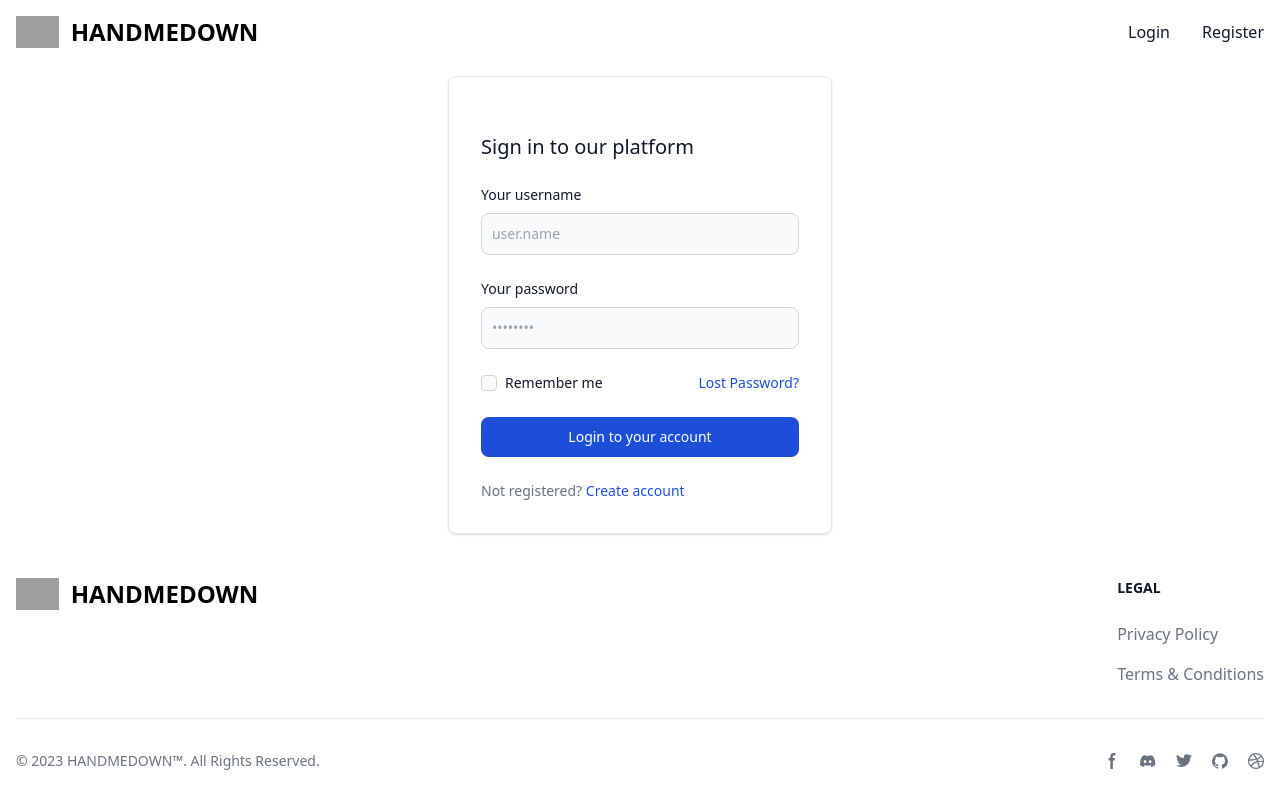
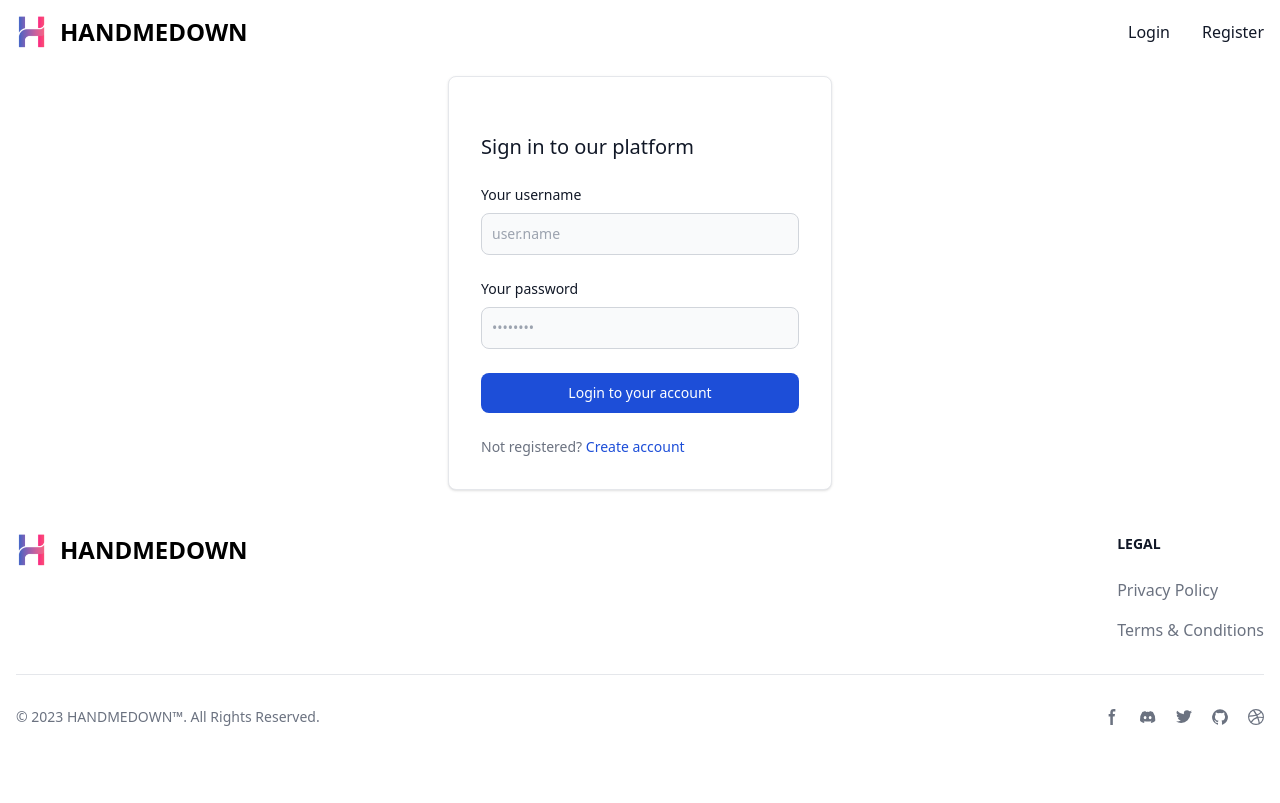
Before and after one commit to AristonCatipay/django_online_marketplace, a Django app: a page that uses core/templates/core/base.html in a window 1280 px wide. After the commit the page ends 726 px from the top, so only its background shows below. Run offline with Django 4.2, Linux system fonts and the light colour scheme; some libraries are stand-ins or nearby versions; grey boxes are pictures that could not be loaded.

Commit message:
Created the logo for the website. Edit the edit item detail page.

```diff
--- a/core/templates/core/base.html
+++ b/core/templates/core/base.html
@@ -1,4 +1,6 @@
 <!-- This will be the base file for all the html files. -->
+
+{% load static %}
 
 <!DOCTYPE html>
 <html lang="en">
@@ -20,7 +22,7 @@
         <nav class="bg-white border-gray-200 dark:bg-gray-900">
             <div class="max-w-screen-xl flex flex-wrap items-center justify-between mx-auto p-4">
             <a href="/" class="flex items-center">
-                <img src="https://flowbite.com/docs/images/logo.svg" class="h-8 mr-3" alt="HANDMEDOWN Logo" />
+                <img src="{% static 'logo.png' %}" class="h-8 mr-3" alt="HANDMEDOWN Logo" />
                 <span class="self-center text-2xl font-bold whitespace-nowrap dark:text-white">HANDMEDOWN</span>
             </a>
             <div class="flex items-center md:order-2">
@@ -75,7 +77,7 @@
          <nav class="bg-white border-gray-200 dark:bg-gray-900">
             <div class="max-w-screen-xl flex flex-wrap items-center justify-between mx-auto p-4">
             <a href="/" class="flex items-center">
-               <img src="https://flowbite.com/docs/images/logo.svg" class="h-8 mr-3" alt="HANDMEDOWN Logo" />
+               <img src="{% static 'logo.png' %}" class="h-8 mr-3" alt="HANDMEDOWN Logo" />
                <span class="self-center text-2xl font-bold whitespace-nowrap dark:text-white">HANDMEDOWN</span>
             </a>
             <button data-collapse-toggle="navbar-default" type="button" class="inline-flex items-center p-2 w-10 h-10 justify-center text-sm text-gray-500 rounded-lg md:hidden hover:bg-gray-100 focus:outline-none focus:ring-2 focus:ring-gray-200 dark:text-gray-400 dark:hover:bg-gray-700 dark:focus:ring-gray-600" aria-controls="navbar-default" aria-expanded="false">
@@ -106,7 +108,7 @@
             <div class="md:flex md:justify-between">
             <div class="mb-6 md:mb-0">
                 <a href="/" class="flex items-center">
-                    <img src="https://flowbite.com/docs/images/logo.svg" class="h-8 mr-3" alt="HANDMEDOWN Logo" />
+                    <img src="{% static 'logo.png' %}" class="h-8 mr-3" alt="HANDMEDOWN Logo" />
                     <span class="self-center text-2xl font-bold whitespace-nowrap dark:text-white">HANDMEDOWN</span>
                 </a>
             </div>
--- a/core/templates/core/signin.html
+++ b/core/templates/core/signin.html
@@ -27,7 +27,7 @@
             <label for="password" class="block mb-2 text-sm font-medium text-gray-900 dark:text-white">Your password</label>
             <input type="password" name="password" id="password" placeholder="••••••••" class="bg-gray-50 border border-gray-300 text-gray-900 text-sm rounded-lg focus:ring-blue-500 focus:border-blue-500 block w-full p-2.5 dark:bg-gray-600 dark:border-gray-500 dark:placeholder-gray-400 dark:text-white" required>
         </div>
-        <div class="flex items-start">
+        <!-- <div class="flex items-start">
             <div class="flex items-start">
                 <div class="flex items-center h-5">
                     <input id="remember" type="checkbox" value="" class="w-4 h-4 border border-gray-300 rounded bg-gray-50 focus:ring-3 focus:ring-blue-300 dark:bg-gray-700 dark:border-gray-600 dark:focus:ring-blue-600 dark:ring-offset-gray-800 dark:focus:ring-offset-gray-800" required>
@@ -35,7 +35,7 @@
                 <label for="remember" class="ml-2 text-sm font-medium text-gray-900 dark:text-gray-300">Remember me</label>
             </div>
             <a href="#" class="ml-auto text-sm text-blue-700 hover:underline dark:text-blue-500">Lost Password?</a>
-        </div>
+        </div> -->
         <button type="submit" class="w-full text-white bg-blue-700 hover:bg-blue-800 focus:ring-4 focus:outline-none focus:ring-blue-300 font-medium rounded-lg text-sm px-5 py-2.5 text-center dark:bg-blue-600 dark:hover:bg-blue-700 dark:focus:ring-blue-800">Login to your account</button>
         <div class="text-sm font-medium text-gray-500 dark:text-gray-300">
             Not registered? <a href="{% url 'core:signup' %}" class="text-blue-700 hover:underline dark:text-blue-500">Create account</a>
--- a/django_online_marketplace/settings.py
+++ b/django_online_marketplace/settings.py
@@ -10,6 +10,7 @@ For the full list of settings and their values, see
 https://docs.djangoproject.com/en/4.2/ref/settings/
 """
 
+import os
 from pathlib import Path
 
 # Build paths inside the project like this: BASE_DIR / 'subdir'.
@@ -128,7 +129,12 @@ USE_TZ = True
 # Static files (CSS, JavaScript, Images)
 # https://docs.djangoproject.com/en/4.2/howto/static-files/
 
+
 STATIC_URL = 'static/'
+STATICFILES_DIRS = [
+    BASE_DIR / "static",
+]
+
 MEDIA_URL = 'media/'
 MEDIA_ROOT = BASE_DIR / 'media'
 
--- a/item/forms.py
+++ b/item/forms.py
@@ -41,6 +41,6 @@ class EditItemForm(forms.ModelForm):
                 'class': INPUT_CLASSES
             }),
             'image': forms.FileInput(attrs={
-                'class': INPUT_CLASSES
+                'class': FOR_IMAGE
             }),
         }
--- a/item/templates/item/detail.html
+++ b/item/templates/item/detail.html
@@ -8,7 +8,7 @@
     <div class="flex flex-wrap">
         <!-- Left side -->
         <div class="md:basis-1/2 w-full">
-            <img src="{{ item.image.url }}" alt="" class="rounded-xl">
+            <img src="{{ item.image.url }}" alt="" class="rounded-xl object-cover">
         </div>
         <!-- Right side -->
         <div class="md:basis-1/2 w-full p-4 rounded-xl">
@@ -56,7 +56,7 @@
                 <div class="hidden p-4 rounded-lg border border-gray-200 dark:border-gray-700" id="settings" role="tabpanel" aria-labelledby="settings-tab">
                     <div class="w-full">
                         <div class="flex flex-col items-center pb-10">
-                            <img class="mt-8 w-24 h-24 mb-3 rounded-full shadow-lg" src="{{ seller.image.url }}" alt="Bonnie image"/>
+                            <img class="mt-8 w-24 h-24 mb-3 rounded-full shadow-lg object-cover" src="{{ seller.image.url }}" alt="Bonnie image"/>
                             <h1 class="mb-1 text-xl font-semibold text-gray-900 dark:text-white">{{ item.created_by.first_name }} {{ item.created_by.last_name }}</h1>
                             <span class="text-sm text-gray-500 dark:text-gray-400">@{{ item.created_by.username }}</span>
                             <span class="text-sm text-gray-500 dark:text-gray-400">{{ item.created_by.email }}</span>
```
Also changed, not shown: static/logo.png (added).
